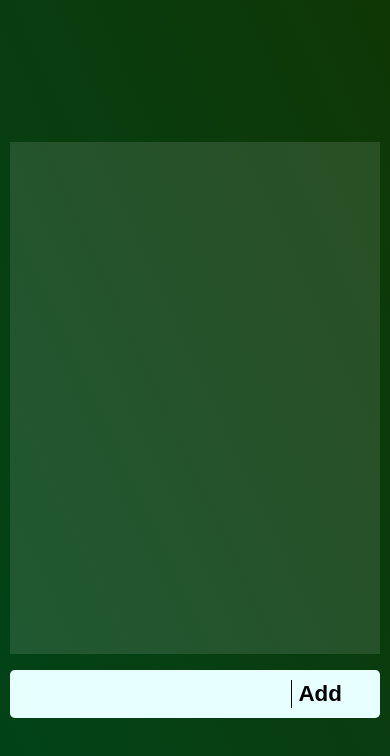
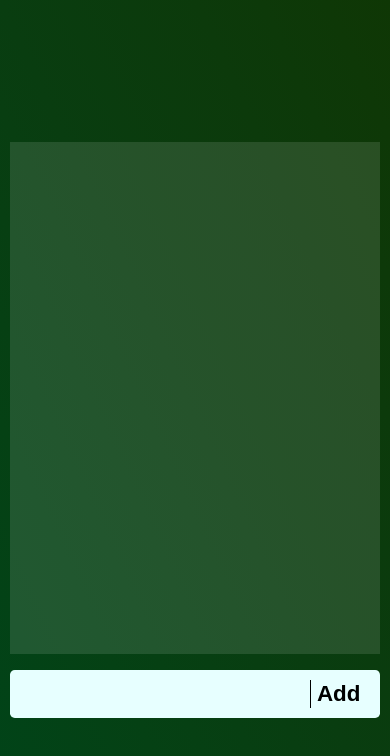
Before and after one commit to SumonChandraTopu/redux-todo-app, a React (Create React App) app: page / in a window 390 px wide. Shown: the top 756 px of the page. Built offline with nearby package versions, Linux system fonts and the light colour scheme.

Commit message:
Added Local Storage funconality

```diff
--- a/src/components/Input.css
+++ b/src/components/Input.css
@@ -44,7 +44,8 @@
     }
     .input input{
         padding: 0 0 0 .7rem;
-        width: 78%;
+        width: 83%;
+
     }
 }
 
@@ -54,6 +55,6 @@
     }
     .input input{
         padding: 0 0 0 .7rem;
-        width: 73%;
+        width: 78%;
     }
 }
--- a/src/features/todoSlice.js
+++ b/src/features/todoSlice.js
@@ -1,7 +1,8 @@
 import { createSlice } from "@reduxjs/toolkit";
 
+
 const initialState = {
-  todoLists: [],
+  todoLists: localStorage.getItem("TodoItems") ?  JSON.parse( localStorage.getItem("TodoItems")) : [],
 };
 
 const todoSlice = createSlice({
@@ -10,6 +11,7 @@ const todoSlice = createSlice({
   reducers: {
     saveTodo: (state, action) => {
       state.todoLists.push(action.payload);
+      localStorage.setItem("TodoItems", JSON.stringify(state.todoLists))
     },
     setCheck: (state, action) => {
       state.todoLists.map((item) => {
@@ -21,6 +23,7 @@ const todoSlice = createSlice({
           }
         }
       });
+
     },
     deleteTodo: (state, action) => {
       const updateTodo = state.todoLists.filter(
```
